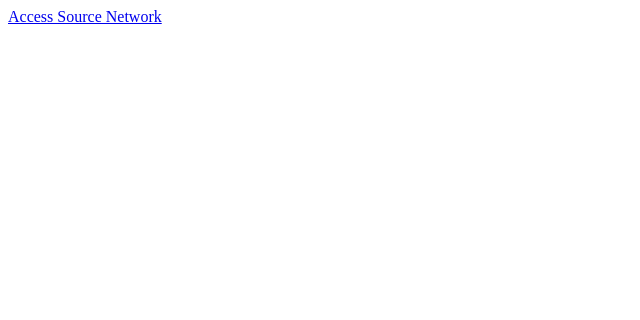
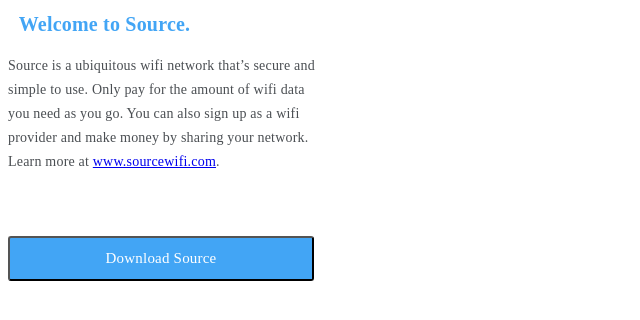
Before and after one commit to sourcenetworks/source, a website: page source-server/html/index.html in a window 1280 px wide. Shown: the whole page, without its empty margins (0-640 px from the left). Drawn offline with Linux system fonts and the light colour scheme.

Commit message:
Add HTML/CSS styling from Jeff's Zeppelin

```diff
--- /dev/null
+++ b/source-server/css/styles.css
@@ -0,0 +1,52 @@
+.Welcome-to-Source {
+  width: 193px;
+  height: 27px;
+  font-family: Avenir;
+  font-size: 20px;
+  font-weight: 900;
+  font-style: normal;
+  font-stretch: normal;
+  line-height: normal;
+  letter-spacing: 0.2px;
+  text-align: center;
+  color: #42a5f5;
+}
+
+.Source-is-a-ubiquito {
+  width: 308.6px;
+  height: 168px;
+  font-family: Avenir-Book;
+  font-size: 14px;
+  font-weight: normal;
+  font-style: normal;
+  font-stretch: normal;
+  line-height: 1.71;
+  letter-spacing: 0.2px;
+  color: #4a4e52;
+}
+
+.Rectangle-4 {
+  width: 306px;
+  height: 45px;
+  border-radius: 3px;
+  background-color: #42a5f5;
+}
+
+.Get-started-for-free {
+  font-family: Avenir;
+  font-size: 15px;
+  font-weight: 500;
+  font-style: normal;
+  font-stretch: normal;
+  line-height: normal;
+  letter-spacing: 0.2px;
+  text-align: center;
+  color: #ffffff; }
+
+
+.balloon2 {
+  /* This is not doing anything */
+  width: 78px;
+  height: 106px;
+  object-fit: contain;
+}
--- a/source-server/html/index.html
+++ b/source-server/html/index.html
@@ -2,9 +2,34 @@
 <html>
   <head>
     <meta charset="UTF-8">
+    <meta property="og:type" content="website" />
+    <meta property="og:locale" content="en_US" />
+    <meta property="og:title" content="Source WiFi" />
+
+        <!-- add link to style sheet -->
+    <link rel="stylesheet" href="../css/styles.css">
+
+    <link href="//fonts.googleapis.com/css?family=Open+Sans:300,400,500,600,700" rel="stylesheet">
+
     <title>Source WiFi</title>
+
   </head>
   <body>
-    <a href="terms_accepted">Access Source Network</a>
+
+    <h1 class="Welcome-to-Source"> Welcome to Source. </h1>
+
+    <h3 class="Source-is-a-ubiquito">
+        Source is a ubiquitous wifi network that’s secure and simple to use. Only pay for the amount of wifi data you need as you go. You can also sign up as a wifi provider and make money by sharing your network. Learn more at <a href="http://sourcewifi.com">www.sourcewifi.com</a>.
+    </h3>
+
+    <form method="post" action="./terms_accepted">
+
+        <!--- This should be a link to the app download with Jeff's Design's-->
+        <button type="submit" class="Rectangle-4 Get-started-for-free">Download Source</button>
+    </form>
+
+    <img type="image/png" href="../assets/BalloonGuy.png"/>
+
+    <!--- An S3 instance??? -->
   </body>
 </html>
```
Also changed, not shown: source-server/assets/BalloonGuy.png (added), 1 other file.
